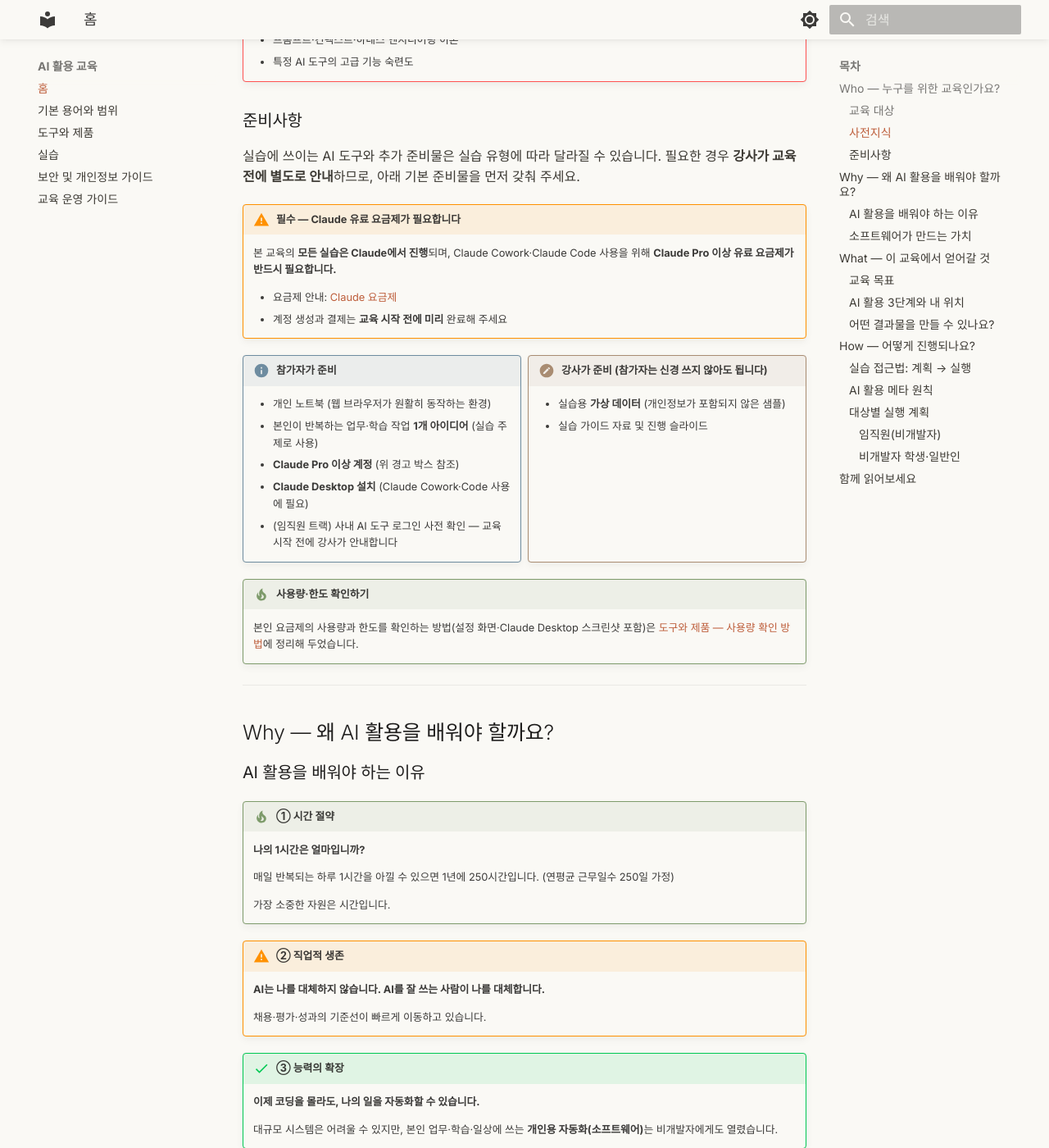
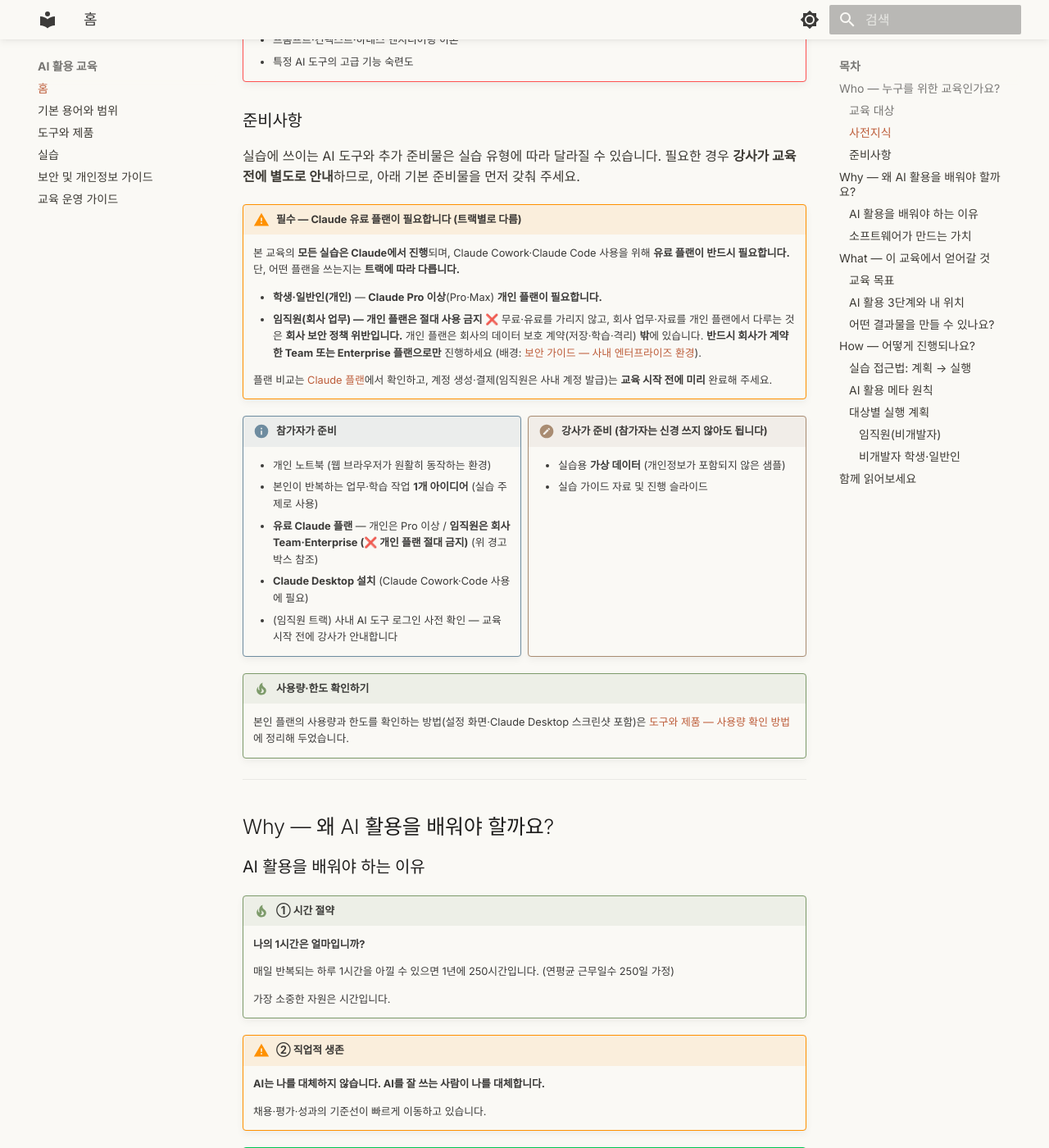
Before and after one commit to scroogy-dev/ai-onboarding, an MkDocs documentation site: the page built from docs/index.md, in a window 1280 px wide and 1400 px high, scrolled down 1558 px. Shown: the whole window at 82% size. Built offline with MkDocs 1.6.1 and Material for MkDocs 9.7.7, drawn with Linux system fonts in a browser that asks for light colours.

Commit message:
docs: 준비사항 플랜 안내 트랙별 분기 및 임직원 개인 플랜 사용 금지 강조 (#46)
- 개인(학생·일반인) 트랙은 Claude Pro 이상, 임직원은 회사 Team·Enterprise로 분기
- 임직원은 개인 플랜(무료·유료) 절대 금지를 ❌·경고로 강조 (회사 보안 정책 위반, 데이터 보호 계약 밖)
- "요금제" 표현을 "플랜"으로 통일 (한국어 조사 교정 포함)
- docs(index·intro·labs·security-guide)와 slides 동기화

```diff
--- a/docs/index.md
+++ b/docs/index.md
@@ -54,18 +54,20 @@
 
 실습에 쓰이는 AI 도구와 추가 준비물은 실습 유형에 따라 달라질 수 있습니다. 필요한 경우 **강사가 교육 전에 별도로 안내**하므로, 아래 기본 준비물을 먼저 갖춰 주세요.
 
-!!! warning "필수 — Claude 유료 요금제가 필요합니다"
-    본 교육의 **모든 실습은 Claude에서 진행**되며, Claude Cowork·Claude Code 사용을 위해 **Claude Pro 이상 유료 요금제가 반드시 필요합니다.**
+!!! warning "필수 — Claude 유료 플랜이 필요합니다 (트랙별로 다름)"
+    본 교육의 **모든 실습은 Claude에서 진행**되며, Claude Cowork·Claude Code 사용을 위해 **유료 플랜이 반드시 필요합니다.** 단, 어떤 플랜을 쓰는지는 **트랙에 따라 다릅니다.**
 
-    - 요금제 안내: [Claude 요금제](https://claude.com/pricing)
-    - 계정 생성과 결제는 **교육 시작 전에 미리** 완료해 주세요
+    - **학생·일반인(개인)** — **Claude Pro 이상**(Pro·Max) **개인 플랜이 필요합니다.**
+    - **임직원(회사 업무) — 개인 플랜은 절대 사용 금지** ❌ 무료·유료를 가리지 않고, 회사 업무·자료를 개인 플랜에서 다루는 것은 **회사 보안 정책 위반입니다.** 개인 플랜은 회사의 데이터 보호 계약(저장·학습·격리) **밖**에 있습니다. **반드시 회사가 계약한 Team 또는 Enterprise 플랜으로만** 진행하세요 (배경: [보안 가이드 — 사내 엔터프라이즈 환경](security-guide.md#enterprise-ai)).
+
+    플랜 비교는 [Claude 플랜](https://claude.com/pricing)에서 확인하고, 계정 생성·결제(임직원은 사내 계정 발급)는 **교육 시작 전에 미리** 완료해 주세요.
 
 <div class="grid" markdown>
 
 !!! info "참가자가 준비"
     - 개인 노트북 (웹 브라우저가 원활히 동작하는 환경)
     - 본인이 반복하는 업무·학습 작업 **1개 아이디어** (실습 주제로 사용)
-    - **Claude Pro 이상 계정** (위 경고 박스 참조)
+    - **유료 Claude 플랜** — 개인은 Pro 이상 / **임직원은 회사 Team·Enterprise (❌ 개인 플랜 절대 금지)** (위 경고 박스 참조)
     - **Claude Desktop 설치** (Claude Cowork·Code 사용에 필요)
     - (임직원 트랙) 사내 AI 도구 로그인 사전 확인 — 교육 시작 전에 강사가 안내합니다
 
@@ -76,7 +78,7 @@
 </div>
 
 !!! tip "사용량·한도 확인하기"
-    본인 요금제의 사용량과 한도를 확인하는 방법(설정 화면·Claude Desktop 스크린샷 포함)은 [도구와 제품 — 사용량 확인 방법](intro.md#claude-usage)에 정리해 두었습니다.
+    본인 플랜의 사용량과 한도를 확인하는 방법(설정 화면·Claude Desktop 스크린샷 포함)은 [도구와 제품 — 사용량 확인 방법](intro.md#claude-usage)에 정리해 두었습니다.
 
 ---
 
```
Also changed, not shown: docs/intro.md (+4 -4 lines), docs/labs.md (+1 -1 lines), docs/security-guide.md (+1 -1 lines), slides/slides.md (+42 -17 lines).
